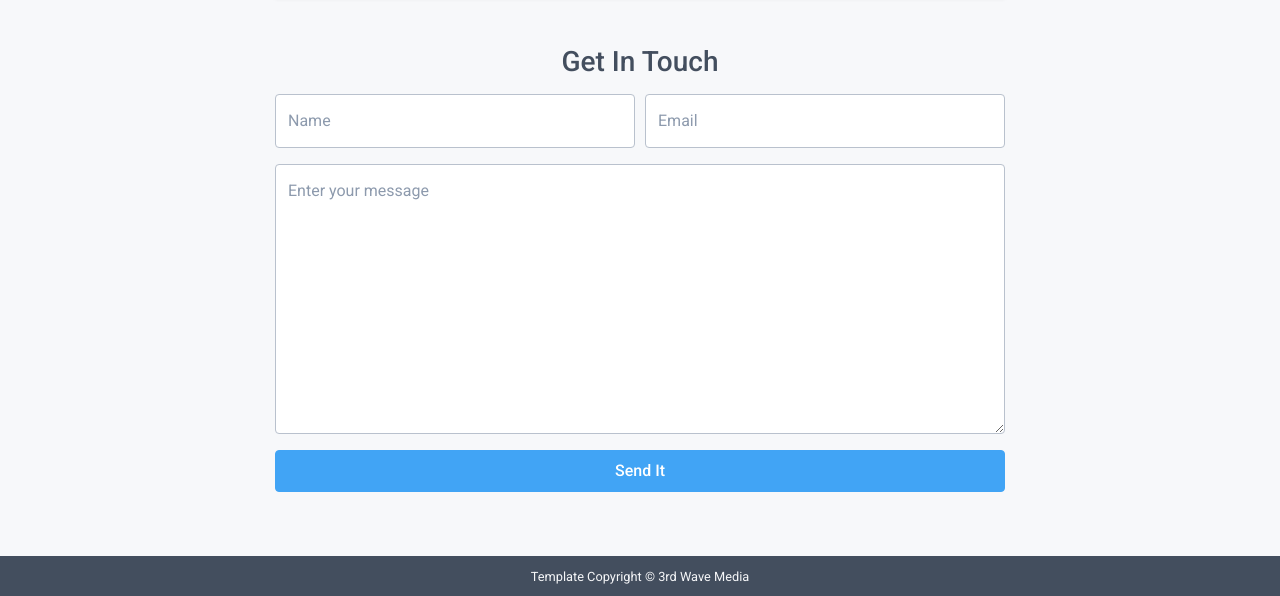
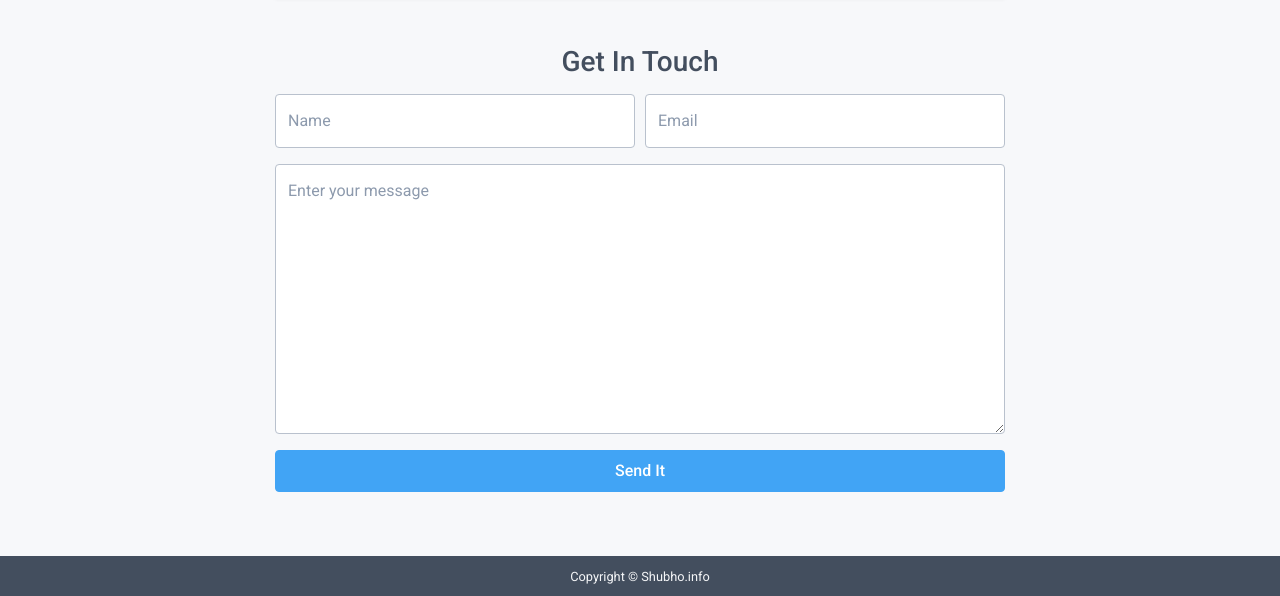
Before and after one commit to shubhomedia/Owes_Portfolio, a plain HTML site: page website_3rdwave/contact.html in a window 1280 px wide. Shown: the part 606-1202 px from the top of the page. Drawn offline with Linux system fonts and the light colour scheme.

Commit message:
contact page
- Footer info change on contact page.

```diff
--- a/website_3rdwave/contact.html
+++ b/website_3rdwave/contact.html
@@ -157,9 +157,13 @@
 
 
 
-    <footer class="footer text-light text-center py-2">
-	    <small class="copyright">Template Copyright &copy; <a class="text-light" href="https://themes.3rdwavemedia.com/" target="_blank">3rd Wave Media</a></small>
-    </footer>
+    <!--Footer Section Start -->
+		<section>
+			<footer class="footer text-light text-center py-2">
+				<small class="copyright">Copyright &copy; <a class="text-light" href="https://shubho.info/" target="_blank">Shubho.info</a></small>
+			</footer>
+		</section>
+	<!--Footer Section End -->
 
 
     <!-- *****CONFIGURE STYLE (REMOVE ON YOUR PRODUCTION SITE)****** -->
```
Also changed, not shown: 1 other file.
